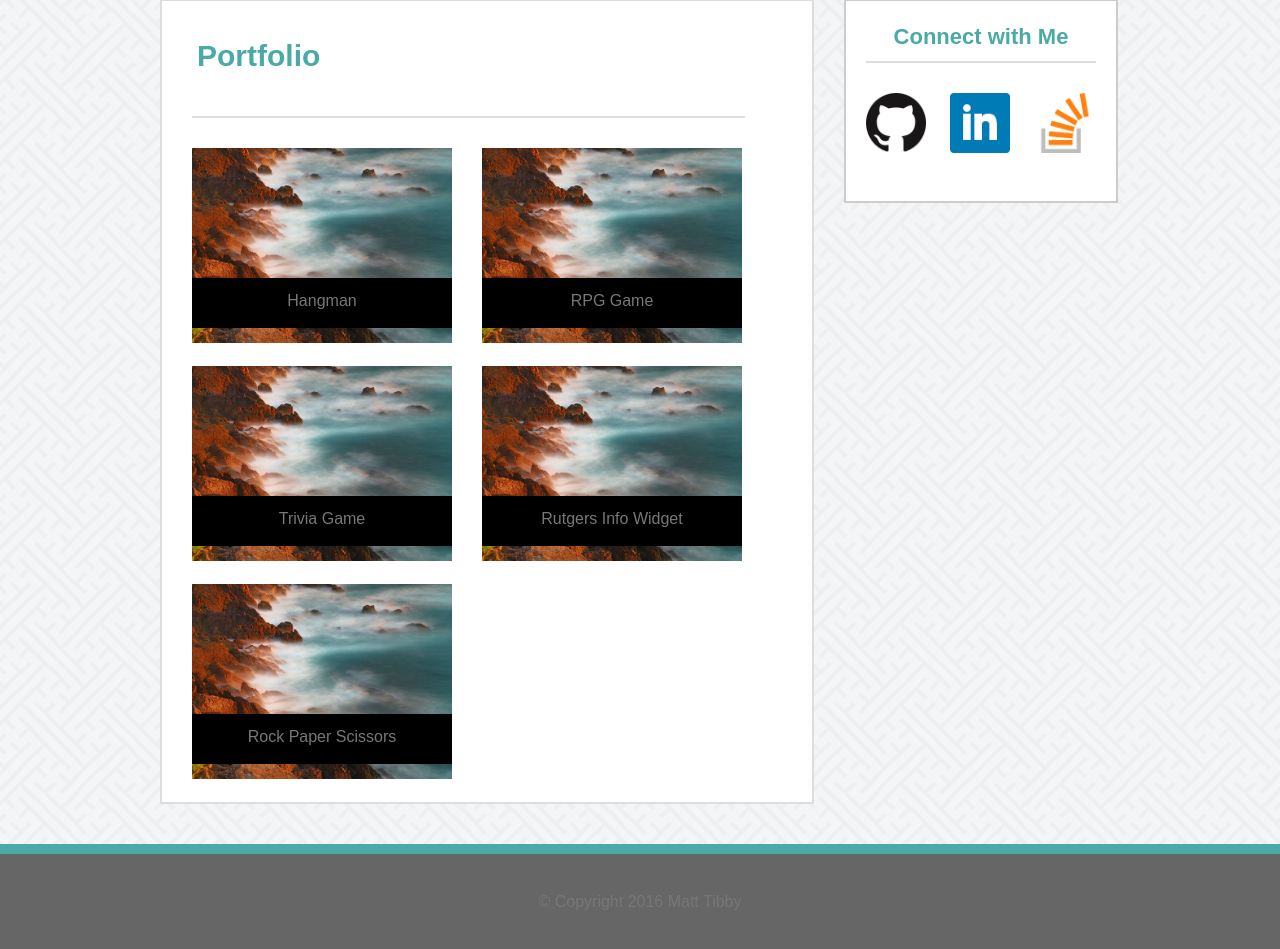
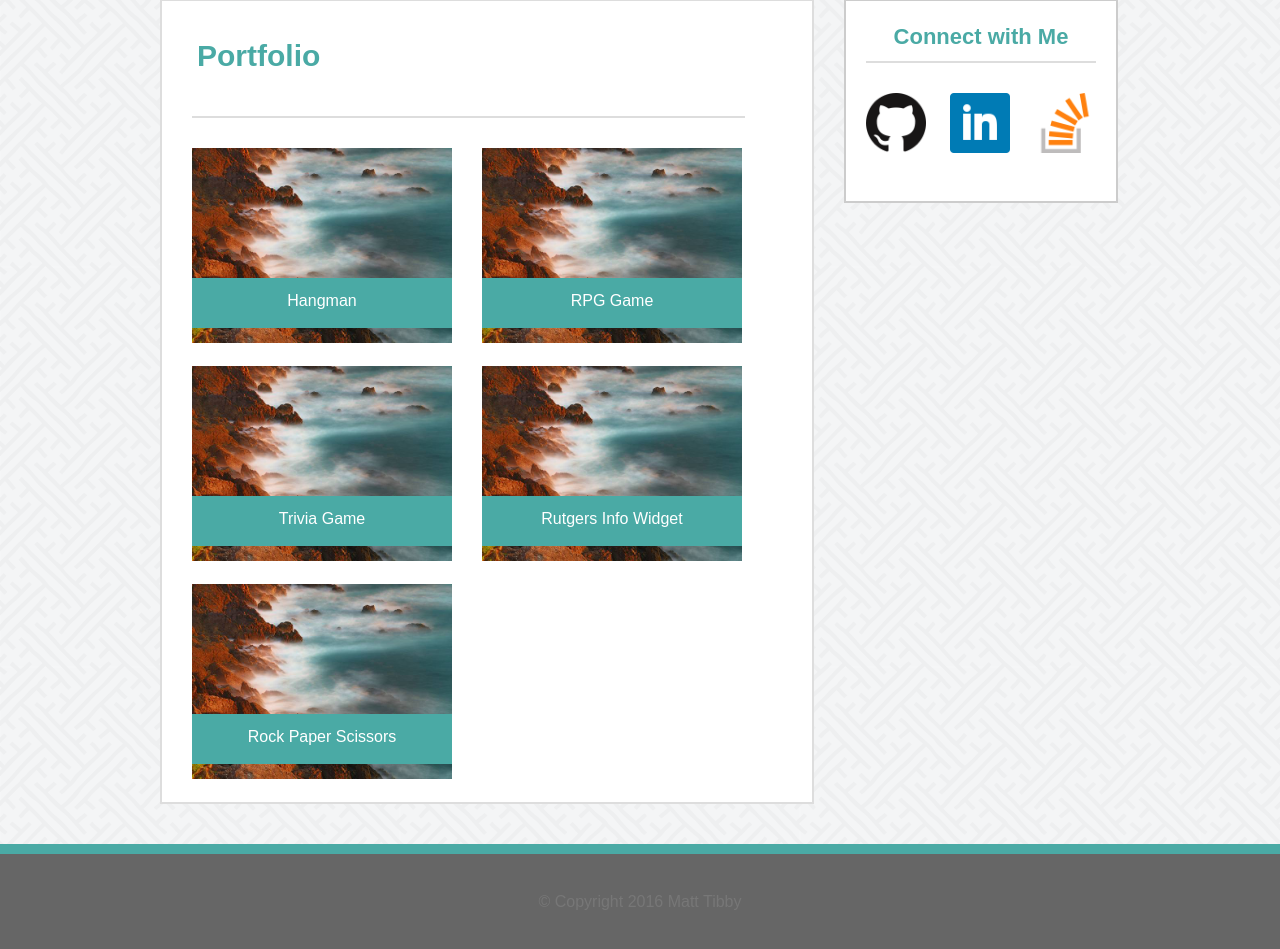
Before and after one commit to MTibby92/Basic-Portfolio, a PHP site: page /portfolio.html in a window 1280 px wide. Shown: the part 133-1082 px from the top of the page. Run offline with PHP 8.4, Linux system fonts and the light colour scheme.

Commit message:
Changed the background color and text color for portfolio picture labels

```diff
--- a/assets/css/style.css
+++ b/assets/css/style.css
@@ -180,7 +180,7 @@ h2 {
 /*Div over the image with text*/
 .portfolio-image-label {
 	width: 260px;
-    background-color: black;
+    background-color: #4aaaa5;
     height: 50px;
     position: absolute;
     z-index: 100;
@@ -191,6 +191,7 @@ h2 {
 /*Text in the div over image*/
 .portfolio-image-text {
 	margin-top: 15px;
+	color: white;
 }
 
 
```
